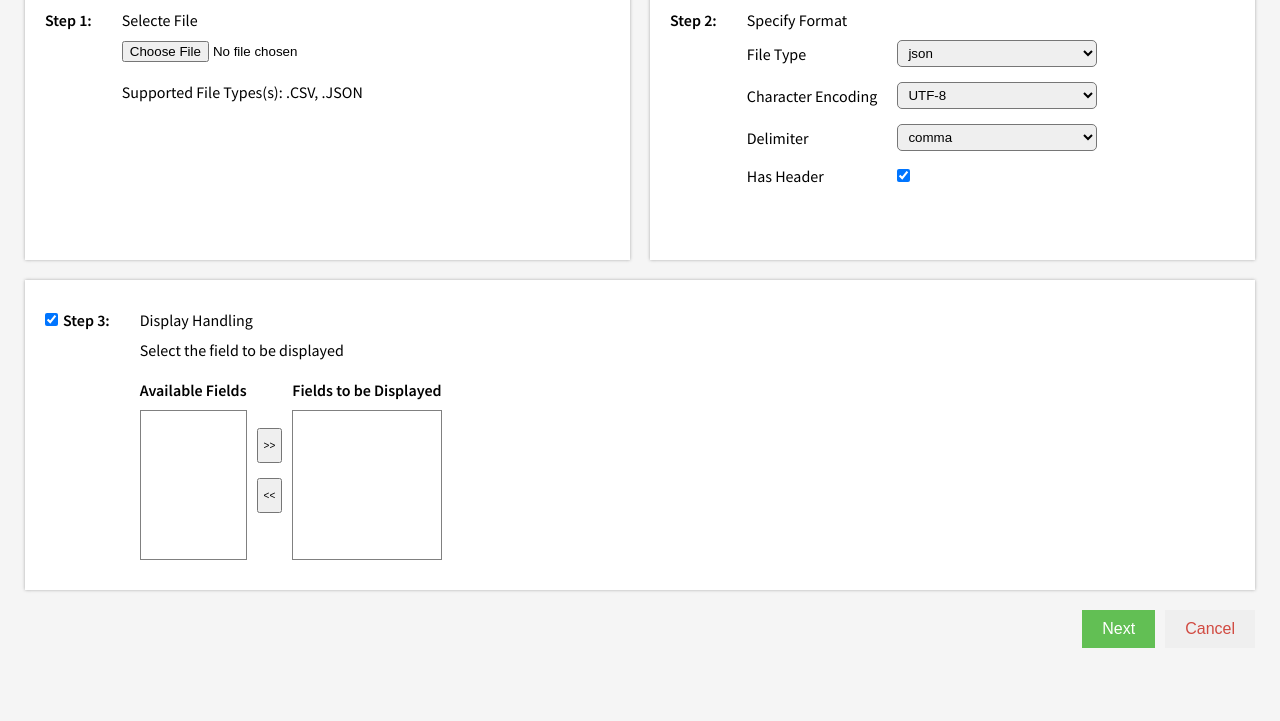
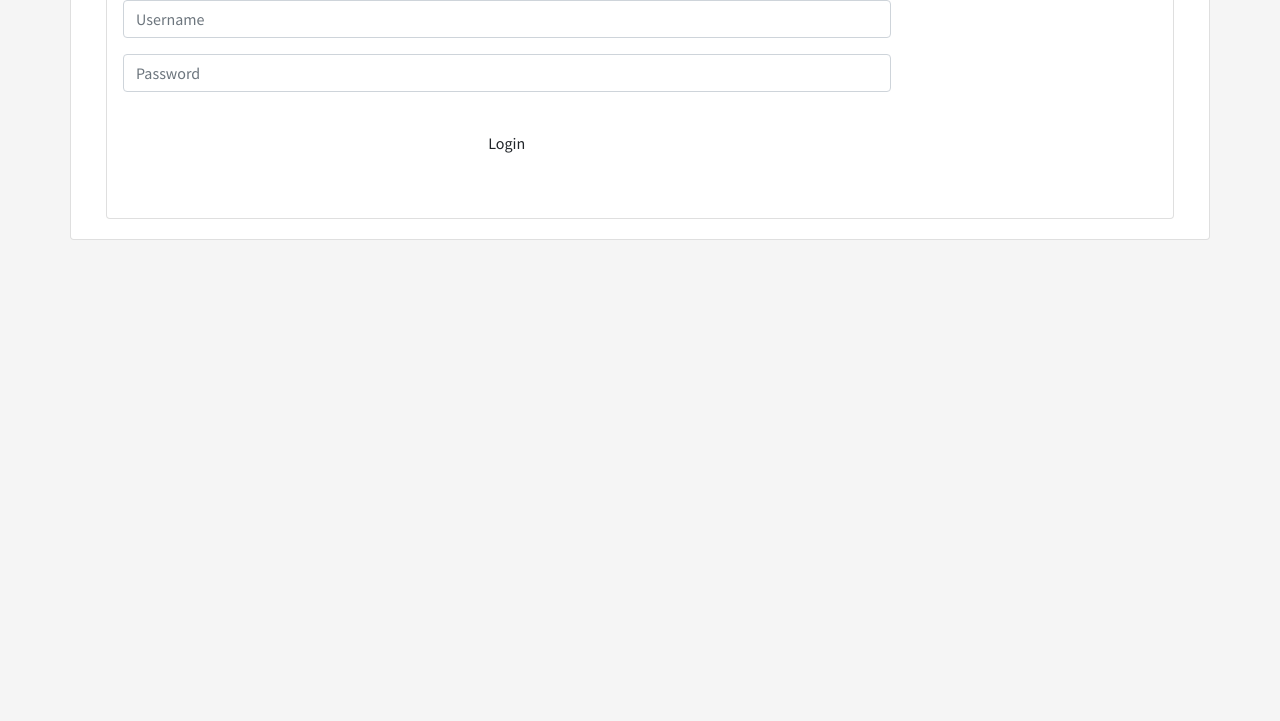
Before and after one commit to Abhishekydv097/smart_serv_task2-main, a plain HTML site: page index.html in a window 1280 px wide. Shown: the part 79-800 px from the top of the page. Drawn offline with nearby package versions, Linux system fonts and the light colour scheme; files that its build step writes are made by us from their sources.

Commit message:
updated index.html

```diff
--- a/index.html
+++ b/index.html
@@ -1,91 +1,57 @@
-<!DOCTYPE html>
+<!doctype html>
 <html lang="en">
-  <head>
-    <meta charset="UTF-8" />
-    <meta name="viewport" content="width=device-width, initial-scale=1.0" />
-    <meta name="description" content="" />
-    <meta name="author" content="Aman Kumar" />
-    <link rel="stylesheet" type="text/css" href="./style/style.css" />
-    <title>SmartServ | Assignment 2</title>
-  </head>
-  <body>
-    <p class="title">Import Products</p>
-    <div class="main">
-      <div class="step">
-        <div class="name">Step 1:</div>
-        <div class="step-main">
-          <p>Selecte File</p>
-          <input id="file" type="file" />
-          <p>Supported File Types(s): .CSV, .JSON</p>
-        </div>
-      </div>
-      <div class="step">
-        <div class="name">Step 2:</div>
-        <div class="step-main">
-          <p>Specify Format</p>
-          <form action="">
-            <div>
-              <label for="fileType">File Type</label
-              ><select name="fileType">
-                <option value="json">json</option>
-                <option value="csv">csv</option>
-              </select>
-            </div>
-            <div>
-              <label for="charEncoding">Character Encoding</label
-              ><select name="charEncoding">
-                <option value="utf-8">UTF-8</option>
-                <option value="utf-16">UTF-16</option>
-                <option value="utf-32">UTF-32</option>
-              </select>
-            </div>
-            <div>
-              <label for="delimiter">Delimiter</label
-              ><select name="delimiter">
-                <option value="comma">comma</option>
-                <option value="space">space</option>
-              </select>
-            </div>
-            <div>
-              <label for="header">Has Header </label
-              ><input type="checkbox" name="header" checked />
-            </div>
-          </form>
-        </div>
+
+<head>
+  <!-- Required meta tags -->
+  <meta charset="utf-8">
+  <meta name="viewport" content="width=device-width, initial-scale=1, shrink-to-fit=no">
+  <meta name="description" content="Assignment 3 for SmartServe">
+  <meta name="keywords" content="HTML, CSS, JavaScript">
+  <meta name="author" content="Abhiram">
+  <!-- Bootstrap CSS -->
+  <link rel="stylesheet" href="https://stackpath.bootstrapcdn.com/bootstrap/4.4.1/css/bootstrap.min.css"
+    integrity="sha384-Vkoo8x4CGsO3+Hhxv8T/Q5PaXtkKtu6ug5TOeNV6gBiFeWPGFN9MuhOf23Q9Ifjh" crossorigin="anonymous">
+
+  <link rel="stylesheet" type="text/css" href="css/styles.css">
+  <title>SmartServ- Login </title>
+</head>
+
+<body>
+
+  <div class="card text-center container">
+
+    <div class="card-body">
+      <div class="card text-center containerinner">
+        <img src="images/logo.png " class="card-img-top w-75">
+        <form class="w-75 p-3" action="#" name="form1">
+          <div class="form-group">
+            <input type="email" required class="form-control" id="email" name="email" placeholder="Username">
+          </div>
+          <div class="form-group">
+            <input type="password" class="form-control" id="password" placeholder="Password" name="password" required>
+          </div>
+          <input type="submit" class="btn but form-control mt-3"
+            onClick=" Javascript:checkEmail(); return CheckPassword(document.form1.password); " value="Login">
+        </form>
+        <a href="mailto:support@smartserv.io?subject=Password RESET&body=Hello this E-Mail is in view of reseting your password."
+          class="form-group" style="color: white; text-decoration: underline;">Forgot your password?</a>
       </div>
     </div>
-    <div class="step" id="step3">
-      <div class="name">
-        <input type="checkbox" name="Step" checked /><label for="Step"
-          >Step 3:</label
-        >
-      </div>
-      <div class="step-main">
-        <p>Display Handling</p>
-        <p>Select the field to be displayed</p>
-        <div class="field-box">
-          <div class="available-fields">
-            <div class="field-title">Available Fields</div>
-            <div class="field"></div>
-          </div>
-          <div class="field-button">
-            <button class="add">>></button><button class="remove"><<</button>
-          </div>
-          <div class="display-fields">
-            <div class="field-title">Fields to be Displayed</div>
-            <div class="field"></div>
-          </div>
-        </div>
-      </div>
-    </div>
-    <div class="buttons">
-      <button class="next">Next</button><button class="cancel">Cancel</button>
-    </div>
-    <div class="table">
-      <div class="table-header"></div>
-      <div class="table-content"></div>
-    </div>
-  </body>
-  <script src="./script/jquery.min.js"></script>
-  <script src="./script/script.js"></script>
+
+  </div>
+
+  <!-- Optional JavaScript -->
+  <!-- jQuery first, then Popper.js, then Bootstrap JS -->
+  <script src="https://code.jquery.com/jquery-3.4.1.slim.min.js"
+    integrity="sha384-J6qa4849blE2+poT4WnyKhv5vZF5SrPo0iEjwBvKU7imGFAV0wwj1yYfoRSJoZ+n"
+    crossorigin="anonymous"></script>
+  <script src="https://cdn.jsdelivr.net/npm/popper.js@1.16.0/dist/umd/popper.min.js"
+    integrity="sha384-Q6E9RHvbIyZFJoft+2mJbHaEWldlvI9IOYy5n3zV9zzTtmI3UksdQRVvoxMfooAo"
+    crossorigin="anonymous"></script>
+  <script src="https://stackpath.bootstrapcdn.com/bootstrap/4.4.1/js/bootstrap.min.js"
+    integrity="sha384-wfSDF2E50Y2D1uUdj0O3uMBJnjuUD4Ih7YwaYd1iqfktj0Uod8GCExl3Og8ifwB6"
+    crossorigin="anonymous"></script>
+  <script src="js/script.js"></script>
+</body>
+
 </html>
```
